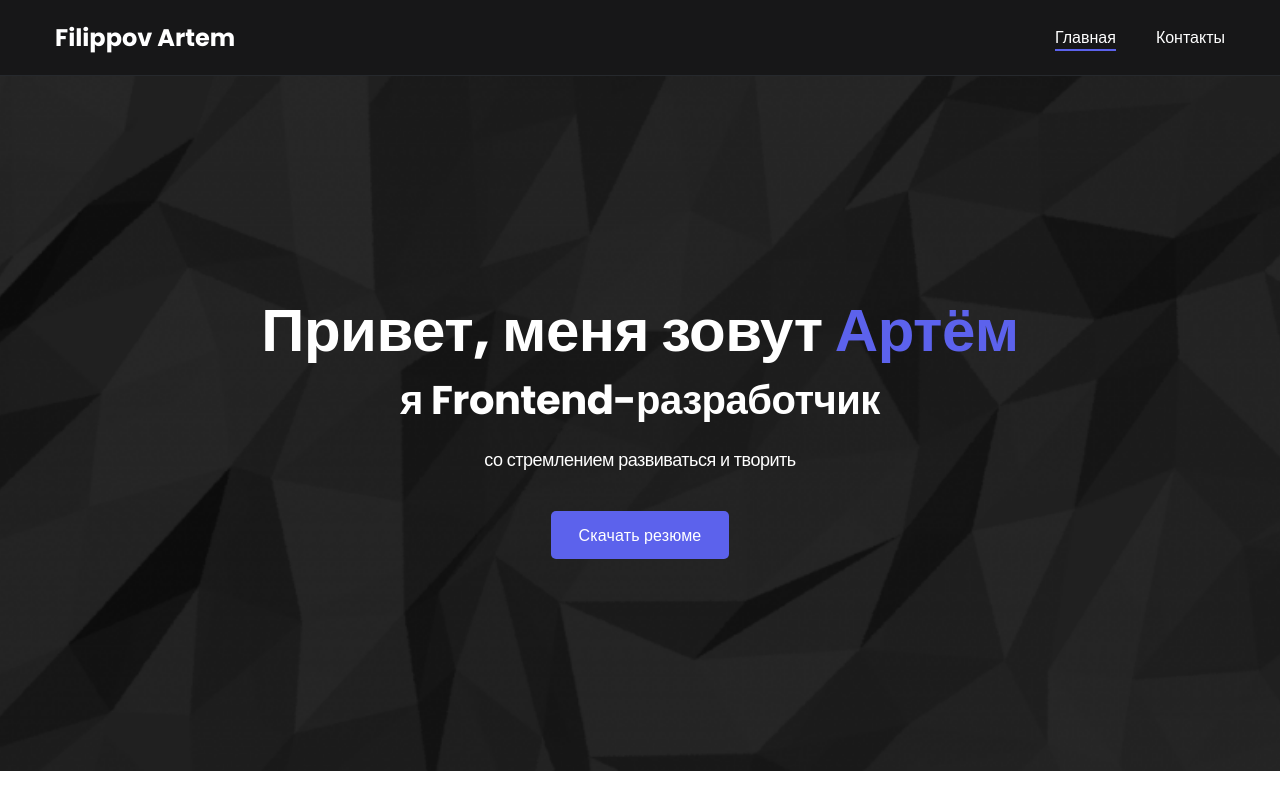
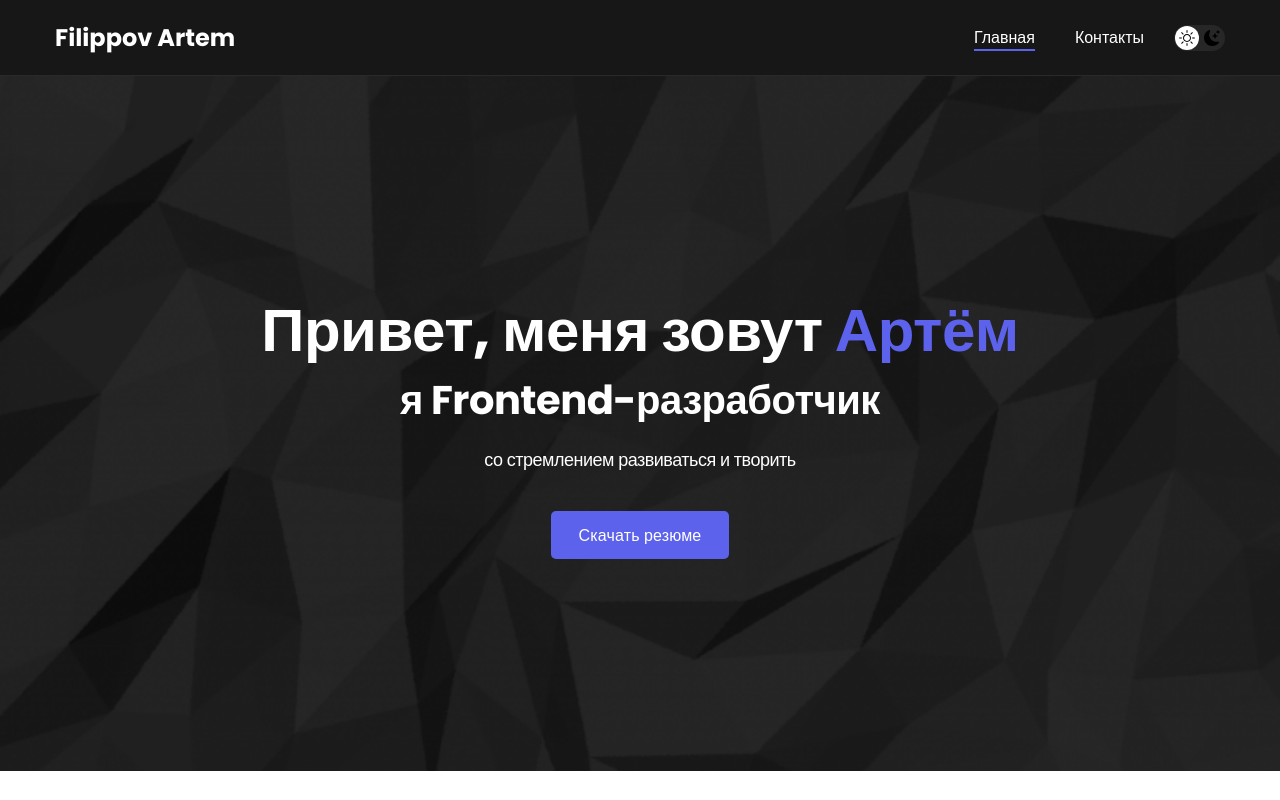
Before and after one commit to ArtemFilippov404/Portfolio, a Next.js app: page / in a window 1280 px wide. Shown: the top 800 px of the page. Built offline with nearby package versions, Linux system fonts and the light colour scheme.

Commit message:
added theme change

```diff
--- a/src/components/Navbar/Navbar.tsx
+++ b/src/components/Navbar/Navbar.tsx
@@ -3,7 +3,7 @@
 import Link from "next/link";
 import { usePathname } from 'next/navigation'
 
-//import BtnDarkMode from "../BtnDarkMode/BtnDarkMode";
+import BtnDarkMode from "../BtnDarkMode/BtnDarkMode";
 
 import styles from "./navbar.module.css";
 
@@ -19,7 +19,7 @@ export default function Navbar() {
                         <strong>Filippov Artem</strong>
                     </Link>
 
-                    {/* <BtnDarkMode /> */}
+                    <BtnDarkMode />
 
                     <ul className={styles.nav_list}>
                         <li className="nav-list__item">
```
